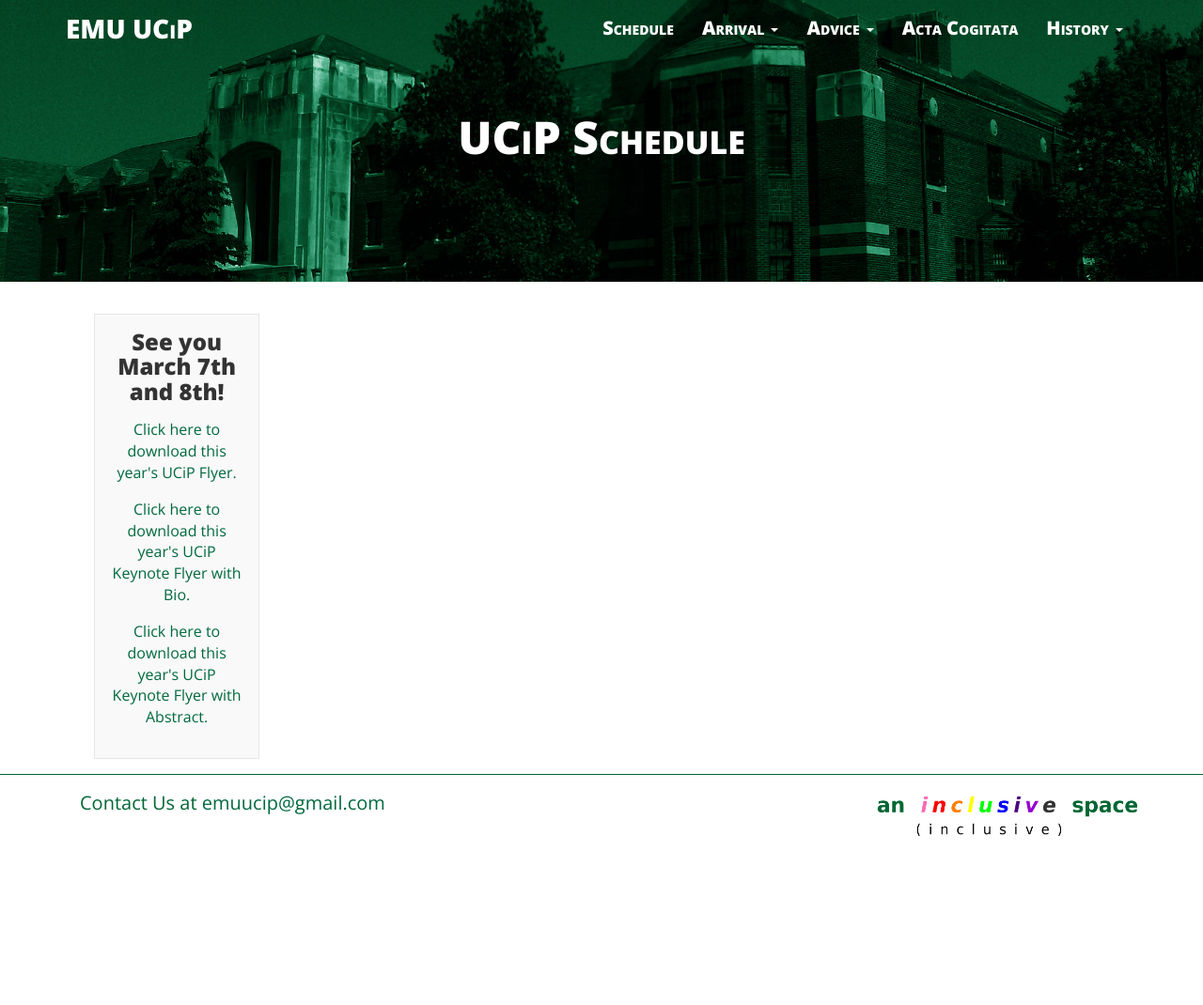
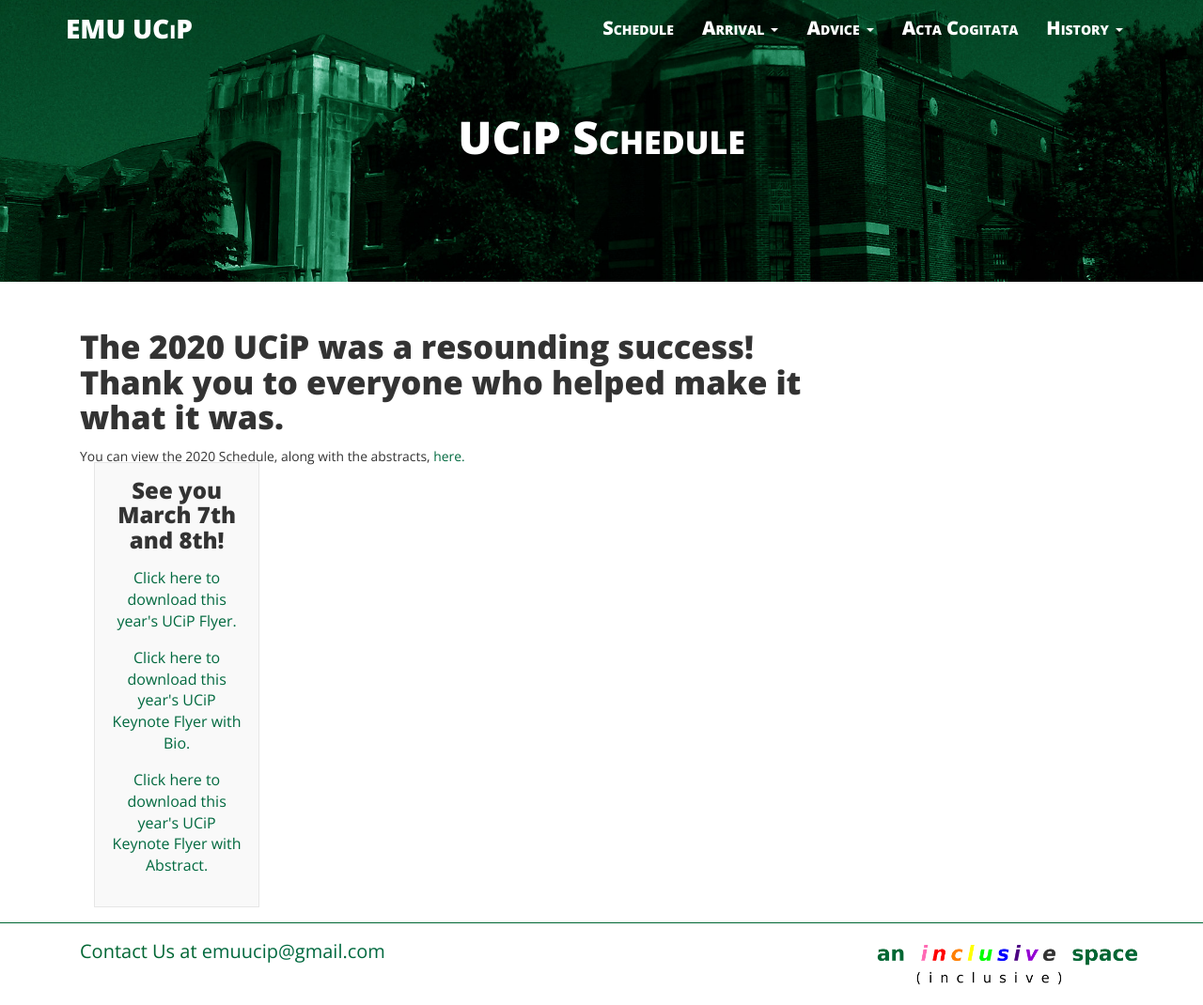
Before and after one commit to ucip/ucip.github.io, a Jekyll site: the page built from schedule.md, in a window 1280 px wide. Shown: the whole page at 94% size. Built offline with Jekyll 4.4.1, drawn with Linux system fonts in a browser that asks for light colours; nearby versions of some CDN libraries; before the commit the page ends 912 px from its top, so only the background shows below that.

Commit message:
direct to history

```diff
--- a/schedule.md
+++ b/schedule.md
@@ -206,7 +206,7 @@ permalink: /schedule/
           </ul>
         </li>
       </ul>
-    </div>
+    </div>-->
     <div>
       <h3 class="home-h3">The 2020 UCiP was a resounding success! Thank you to everyone who helped make it what it was.</h3>
       <p><small>You can view the 2020 Schedule, along with the abstracts, <a href="{{ site.baseurl }}/history/">here.</a></small></p>
```
